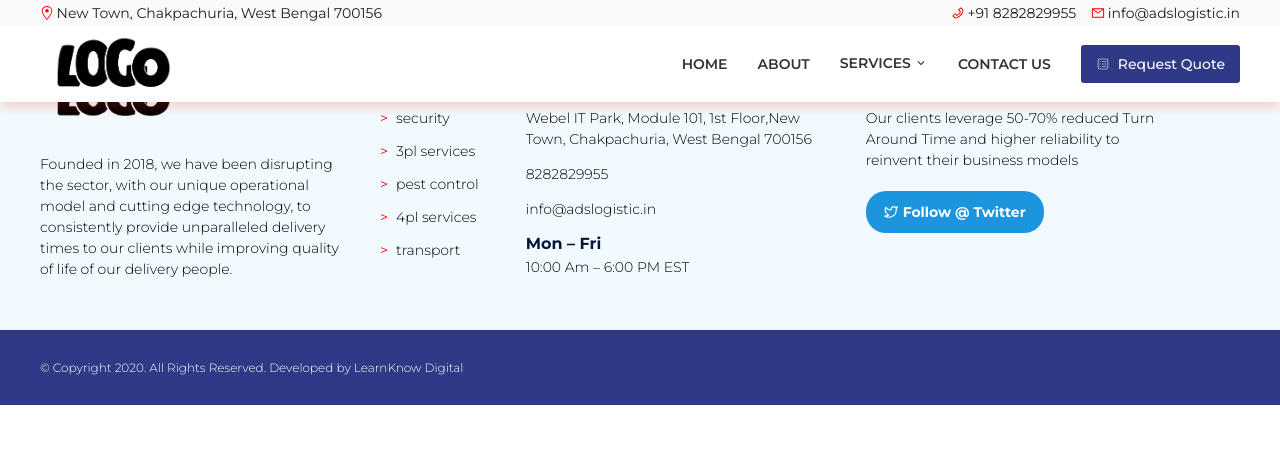
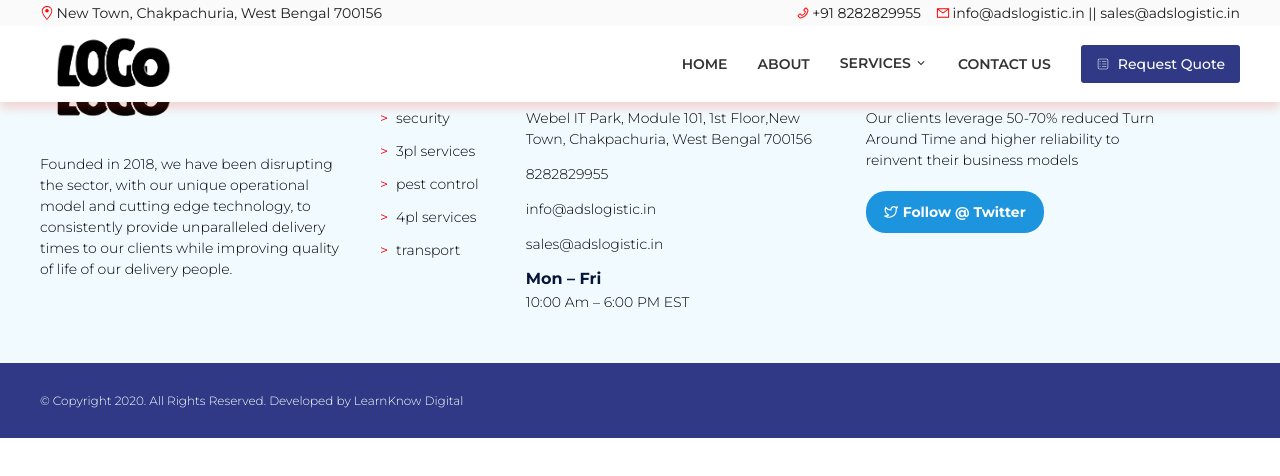
Before and after one commit to code2Lakshya/logisticnow, a React (Create React App) app: page /contact in a window 1280 px wide. Shown: the top 476 px of the page. Built offline with nearby package versions, Linux system fonts and the light colour scheme.

Commit message:
added emails

```diff
--- a/src/components/Footer/Footer.js
+++ b/src/components/Footer/Footer.js
@@ -37,6 +37,7 @@ const Footer = () => {
                             <p>Webel IT Park, Module 101, 1st Floor,New Town, Chakpachuria, West Bengal 700156</p>
                             <p>8282829955</p>
                             <p>info@adslogistic.in</p>
+                            <p>sales@adslogistic.in</p>
                             <div className="date">
                                 <h3>Mon – Fri</h3>
                                 <p>10:00 Am – 6:00 PM EST</p>
--- a/src/components/Navbar/Navbar.js
+++ b/src/components/Navbar/Navbar.js
@@ -41,7 +41,7 @@ const Navbar = () => {
                         </p>
                         <p>
                             <span><AiOutlineMail /></span>
-                            info@adslogistic.in
+                            info@adslogistic.in || sales@adslogistic.in
                         </p>
                     </div>
                 </Wrapper>
--- a/src/pages/HomePage/Location/Location.js
+++ b/src/pages/HomePage/Location/Location.js
@@ -26,6 +26,10 @@ const Location = () => {
                     <span><AiOutlineMail /></span>
                     <span>info@adslogistic.in</span>
                 </div>
+                <div className="card">
+                    <span><AiOutlineMail /></span>
+                    <span>sales@adslogistic.in</span>
+                </div>
             </div>
         </div>
     );
```
